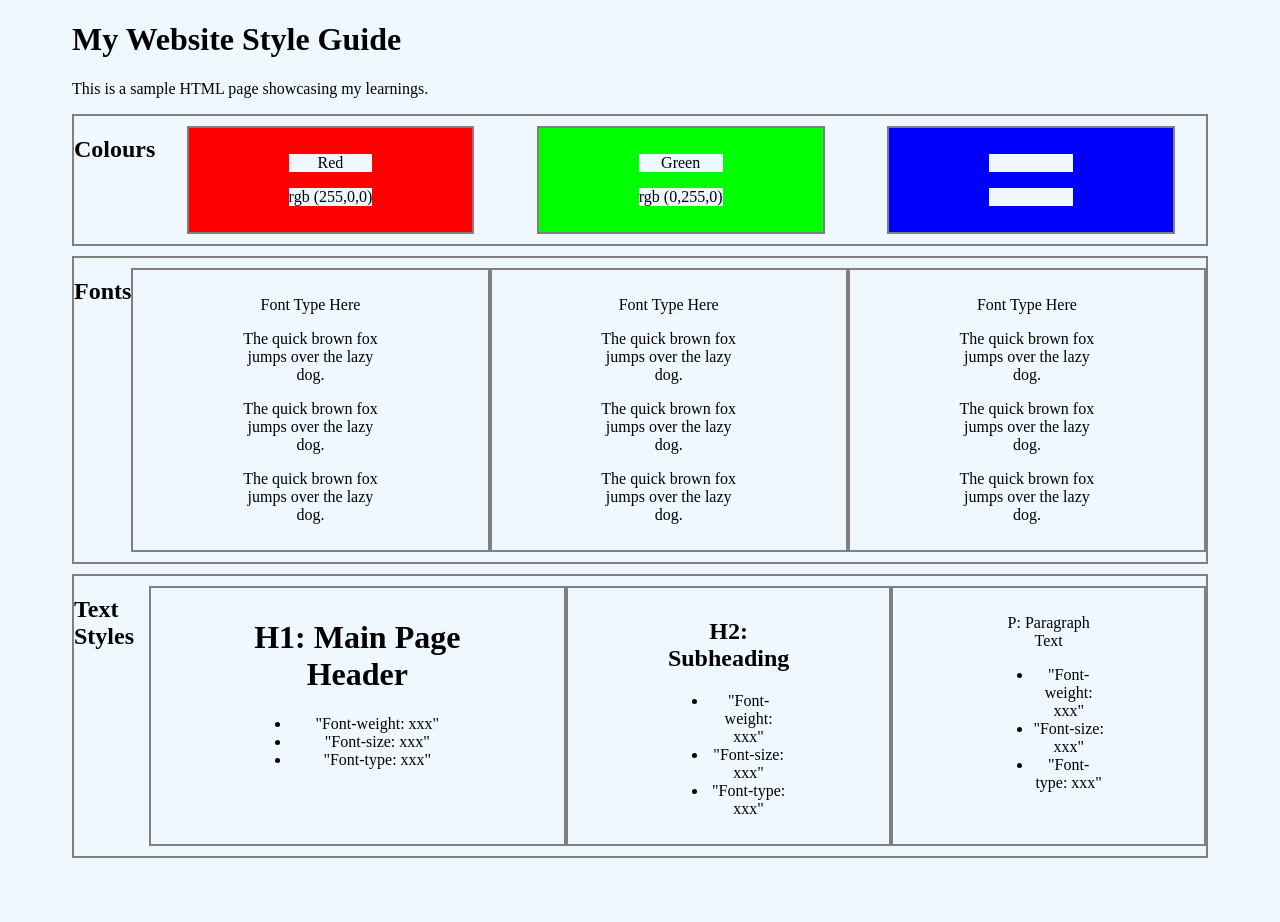
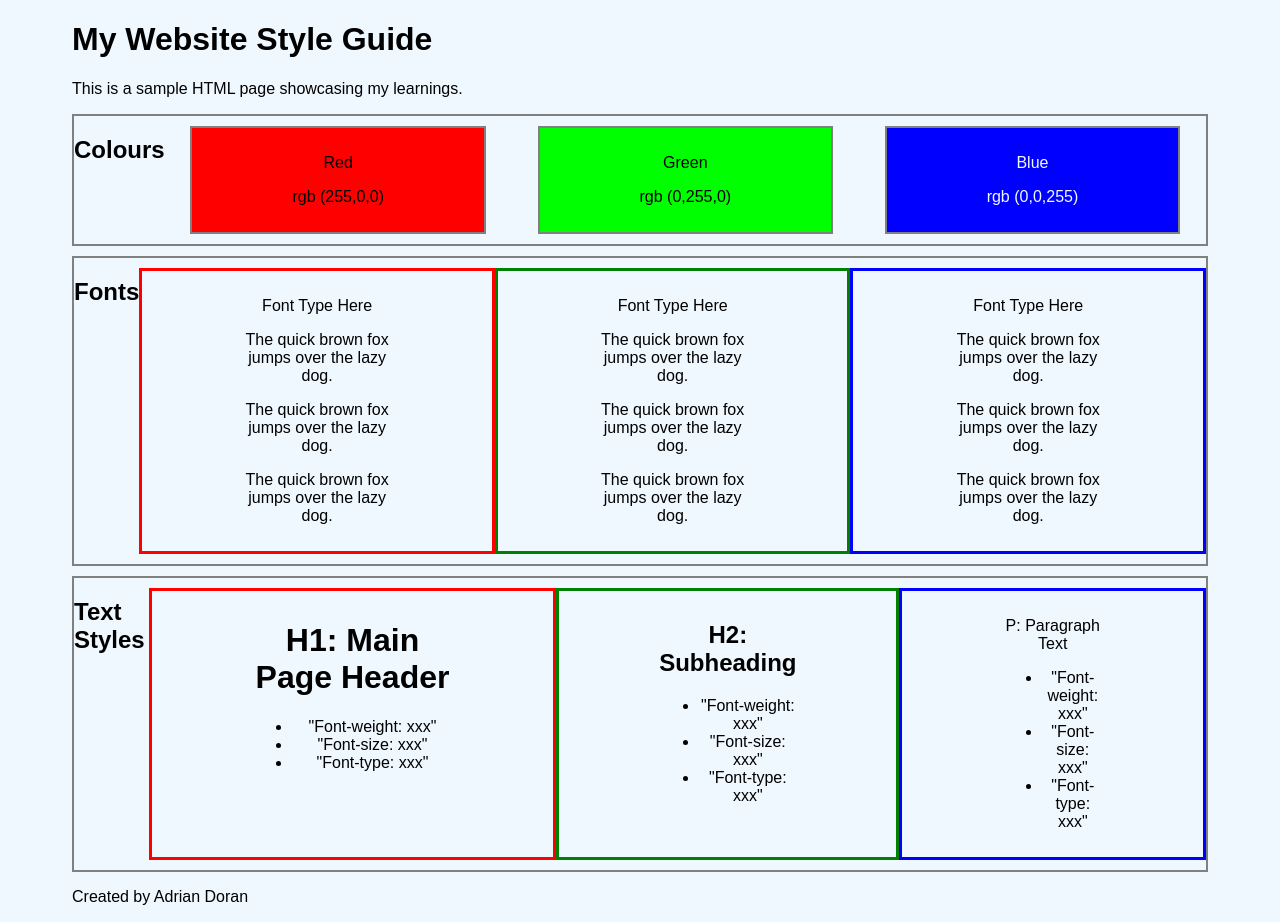
Before and after one commit to Addysher/CA-Learning-Portfolio-WDS, a plain HTML site: page index.html in a window 1280 px wide. Before the commit the page ends 868 px from the top, so only its background shows below. Drawn offline with Linux system fonts and the light colour scheme.

Commit message:
ATTEMPT; 2

```diff
--- a/index.html
+++ b/index.html
@@ -52,7 +52,7 @@
     <div class="container">
         <h2>Text Styles</h2>
         <div class="text-container">
-            <div class="box">
+            <div class="font-1 box">
                 <h1>H1: Main Page Header</h1>
                 <ul>
                     <li>"Font-weight: xxx"</li>
@@ -60,7 +60,7 @@
                     <li>"Font-type: xxx"</li>
                 </ul>
             </div>
-            <div class="box">
+            <div class="font-2 box">
                 <h2>H2: Subheading</h2>
                 <ul>
                     <li>"Font-weight: xxx"</li>
@@ -68,7 +68,7 @@
                     <li>"Font-type: xxx"</li>
                 </ul>
             </div>
-            <div class="box">
+            <div class="font-3 box">
                 <p>P: Paragraph Text</p>
                 <ul>
                     <li>"Font-weight: xxx"</li>
@@ -79,4 +79,7 @@
         </div>
     </div>
 </body>
+<footer>
+    <p>Created by Adrian Doran</p>
+</footer>
 </html>
--- a/styles.css
+++ b/styles.css
@@ -1,5 +1,11 @@
 * {
     background-color: aliceblue;
+    font-family: Arial, Helvetica, sans-serif;
+}
+
+@font-face {
+    font-family: "Roboto Condensed";
+    src: url(https://fonts.googleapis.com/css2?family=Roboto+Condensed:ital,wght@0,400;0,700;1,400&display=swap) format('woff2');
 }
 
 body {
@@ -25,19 +31,28 @@ body {
     border: 2px solid gray;
 }
 
-.red{
+.red, .red p{
     background-color: rgb(255, 0, 0);
 }
 
-.green{
+.green, .green p{
     background-color: rgb(0, 255, 0);
 }
 
-.blue{
+.blue, .blue p{
     background-color: rgb(0, 0, 255);
     color: aliceblue;
 }
 
-.font1 {
-    border: 2px solid red;
+.font-1 {
+    border: 3px solid red;
+    font-family: "Roboto Condensed";
 }
+
+.font-2 {
+    border: 3px solid green;
+}
+
+.font-3 {
+    border: 3px solid blue;
+}
```
